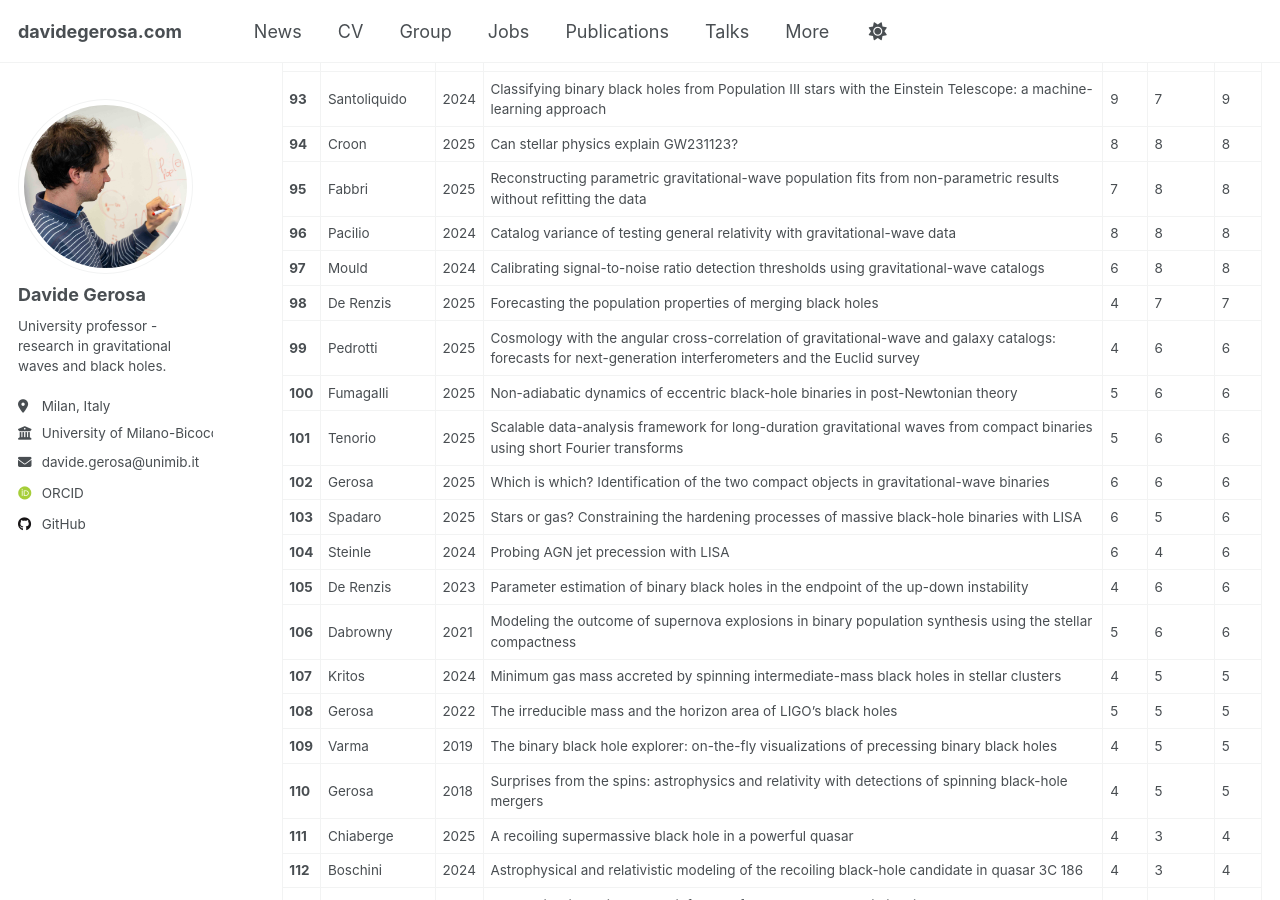
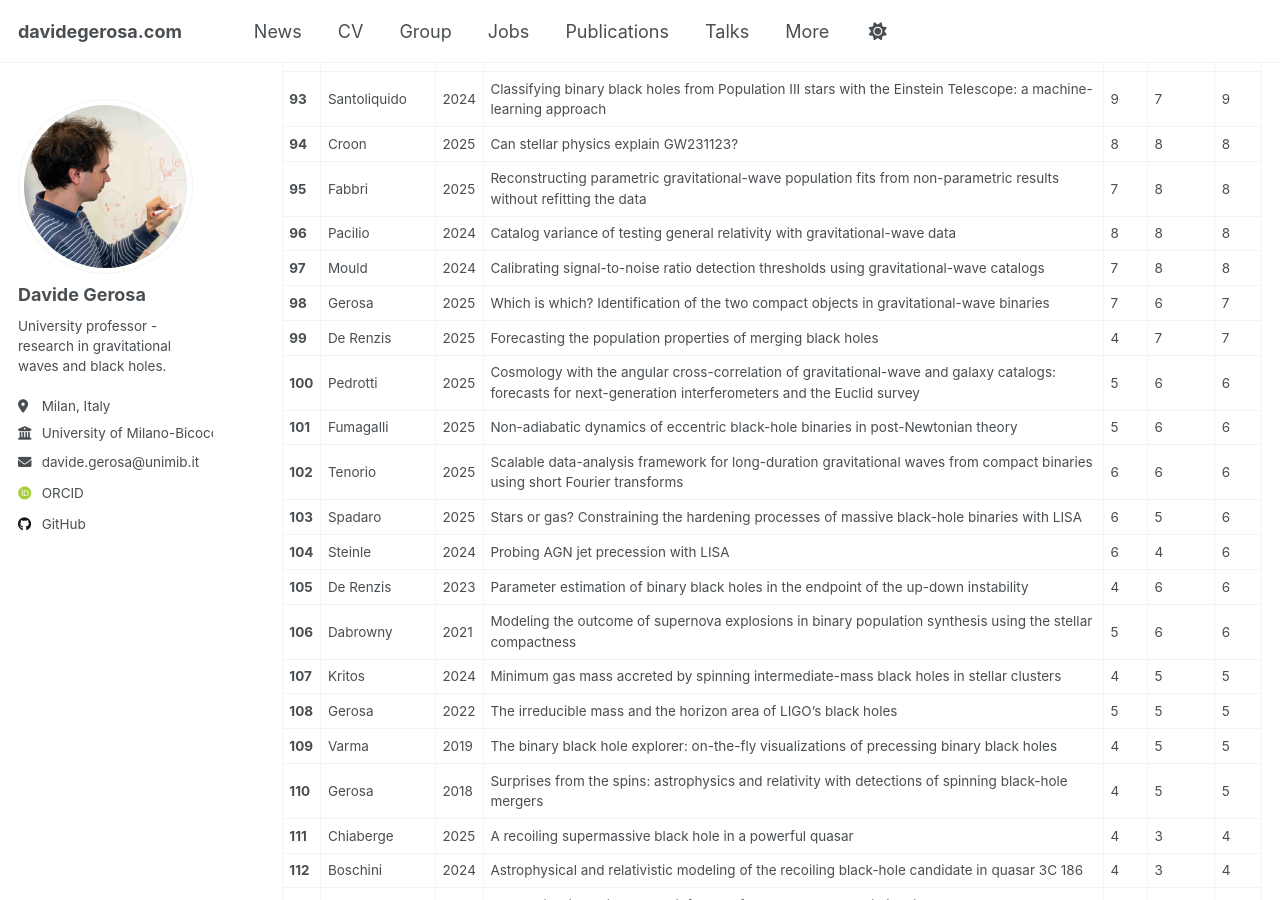
Before and after one commit to dgerosa/website, a Jekyll site: the page built from _pages/citations.md, in a window 1280 px wide and 900 px high, scrolled down 4202 px. Built offline with Jekyll 4.4.1, drawn with Linux system fonts in a browser that asks for light colours; some web fonts are replaced; some of the changed text lies outside the part shown.

Commit message:
Website update from workflow

```diff
--- a/_pages/_citations.md
+++ b/_pages/_citations.md
@@ -105,12 +105,12 @@
 | **94** | Croon | 2025 | Can stellar physics explain GW231123? | 8 | 8 | 8 |
 | **95** | Fabbri | 2025 | Reconstructing parametric gravitational-wave population fits from non-parametric results without refitting the data | 7 | 8 | 8 |
 | **96** | Pacilio | 2024 | Catalog variance of testing general relativity with gravitational-wave data | 8 | 8 | 8 |
-| **97** | Mould | 2024 | Calibrating signal-to-noise ratio detection thresholds using gravitational-wave catalogs | 6 | 8 | 8 |
-| **98** | De Renzis | 2025 | Forecasting the population properties of merging black holes | 4 | 7 | 7 |
-| **99** | Pedrotti | 2025 | Cosmology with the angular cross-correlation of gravitational-wave and galaxy catalogs: forecasts for next-generation interferometers and the Euclid survey | 4 | 6 | 6 |
-| **100** | Fumagalli | 2025 | Non-adiabatic dynamics of eccentric black-hole binaries in post-Newtonian theory | 5 | 6 | 6 |
-| **101** | Tenorio | 2025 | Scalable data-analysis framework for long-duration gravitational waves from compact binaries using short Fourier transforms | 5 | 6 | 6 |
-| **102** | Gerosa | 2025 | Which is which? Identification of the two compact objects in gravitational-wave binaries | 6 | 6 | 6 |
+| **97** | Mould | 2024 | Calibrating signal-to-noise ratio detection thresholds using gravitational-wave catalogs | 7 | 8 | 8 |
+| **98** | Gerosa | 2025 | Which is which? Identification of the two compact objects in gravitational-wave binaries | 7 | 6 | 7 |
+| **99** | De Renzis | 2025 | Forecasting the population properties of merging black holes | 4 | 7 | 7 |
+| **100** | Pedrotti | 2025 | Cosmology with the angular cross-correlation of gravitational-wave and galaxy catalogs: forecasts for next-generation interferometers and the Euclid survey | 5 | 6 | 6 |
+| **101** | Fumagalli | 2025 | Non-adiabatic dynamics of eccentric black-hole binaries in post-Newtonian theory | 5 | 6 | 6 |
+| **102** | Tenorio | 2025 | Scalable data-analysis framework for long-duration gravitational waves from compact binaries using short Fourier transforms | 6 | 6 | 6 |
 | **103** | Spadaro | 2025 | Stars or gas? Constraining the hardening processes of massive black-hole binaries with LISA | 6 | 5 | 6 |
 | **104** | Steinle | 2024 | Probing AGN jet precession with LISA | 6 | 4 | 6 |
 | **105** | De Renzis | 2023 | Parameter estimation of binary black holes in the endpoint of the up-down instability | 4 | 6 | 6 |
```
Also changed, not shown: other parts of _pages/_citations.md (+24 -24 lines), _pages/_group.md (+10 -1 lines), _pages/_publications.md (+1 -1 lines), _pages/_talks.md (+1 -1 lines).
